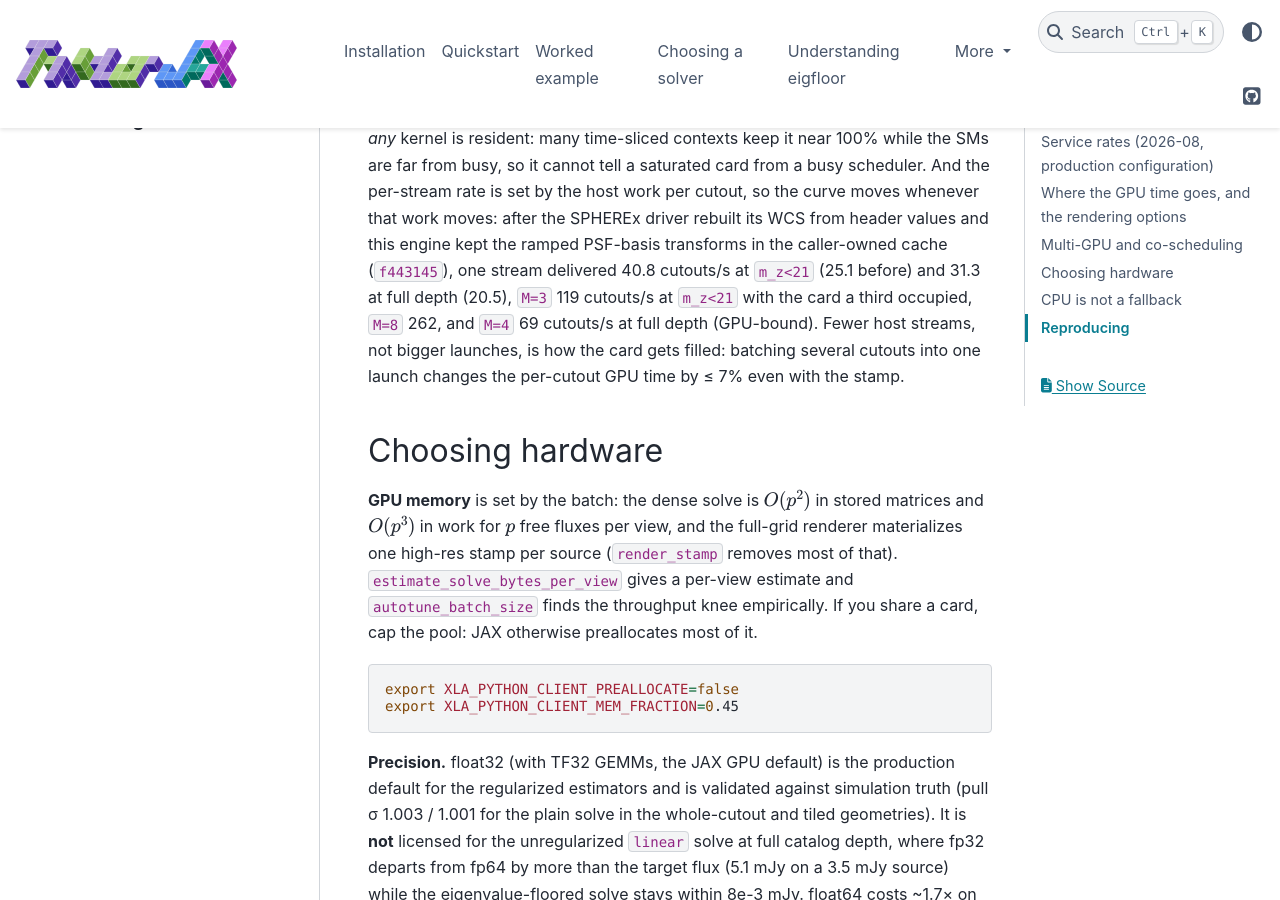
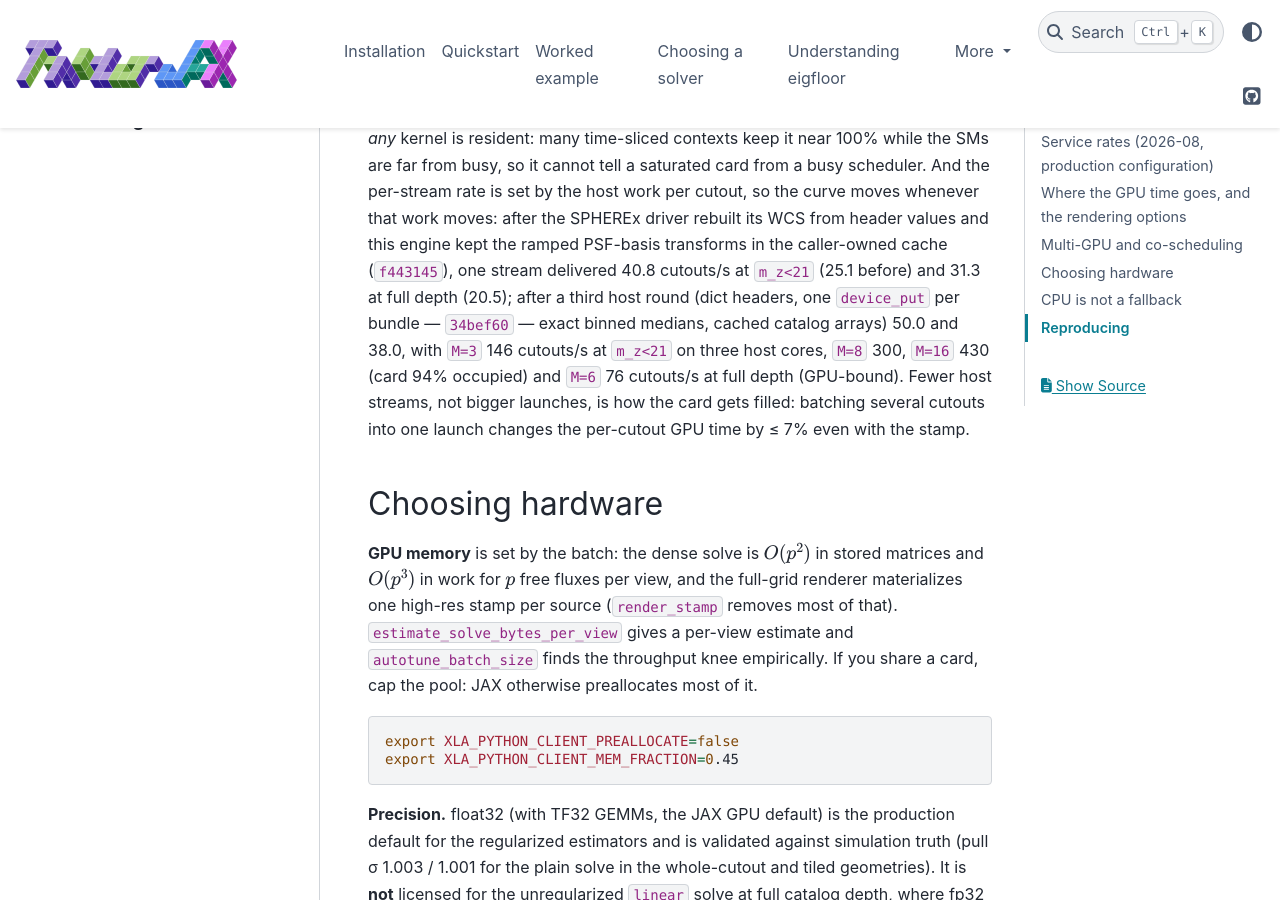
Before and after one commit to hbahk/tractor-jax, a Sphinx documentation site: the page built from docs/performance.md, in a window 1280 px wide and 900 px high, scrolled down 3024 px. Built offline with Sphinx 7.4.7 and the PyData theme 0.15.4, drawn with Linux system fonts in a browser that asks for light colours.

Commit message:
docs(performance): round-3 per-stream rates and the M=16 point

```diff
--- a/docs/performance.md
+++ b/docs/performance.md
@@ -96,11 +96,13 @@ scheduler. And the per-stream rate is set by the host work per cutout, so the
 curve moves whenever that work moves: after the SPHEREx driver rebuilt its
 WCS from header values and this engine kept the ramped PSF-basis transforms
 in the caller-owned cache (`f443145`), one stream delivered 40.8 cutouts/s at
-`m_z<21` (25.1 before) and 31.3 at full depth (20.5), `M=3` 119 cutouts/s at
-`m_z<21` with the card a third occupied, `M=8` 262, and `M=4` 69 cutouts/s at
-full depth (GPU-bound). Fewer host streams, not bigger launches, is how the
-card gets filled: batching several cutouts into one launch changes the
-per-cutout GPU time by ≤ 7% even with the stamp.
+`m_z<21` (25.1 before) and 31.3 at full depth (20.5); after a third host round
+(dict headers, one `device_put` per bundle — `34bef60` — exact binned medians,
+cached catalog arrays) 50.0 and 38.0, with `M=3` 146 cutouts/s at `m_z<21` on
+three host cores, `M=8` 300, `M=16` 430 (card 94% occupied) and `M=6` 76
+cutouts/s at full depth (GPU-bound). Fewer host streams, not bigger launches,
+is how the card gets filled: batching several cutouts into one launch changes
+the per-cutout GPU time by ≤ 7% even with the stamp.
 
 ## Choosing hardware
 
```
